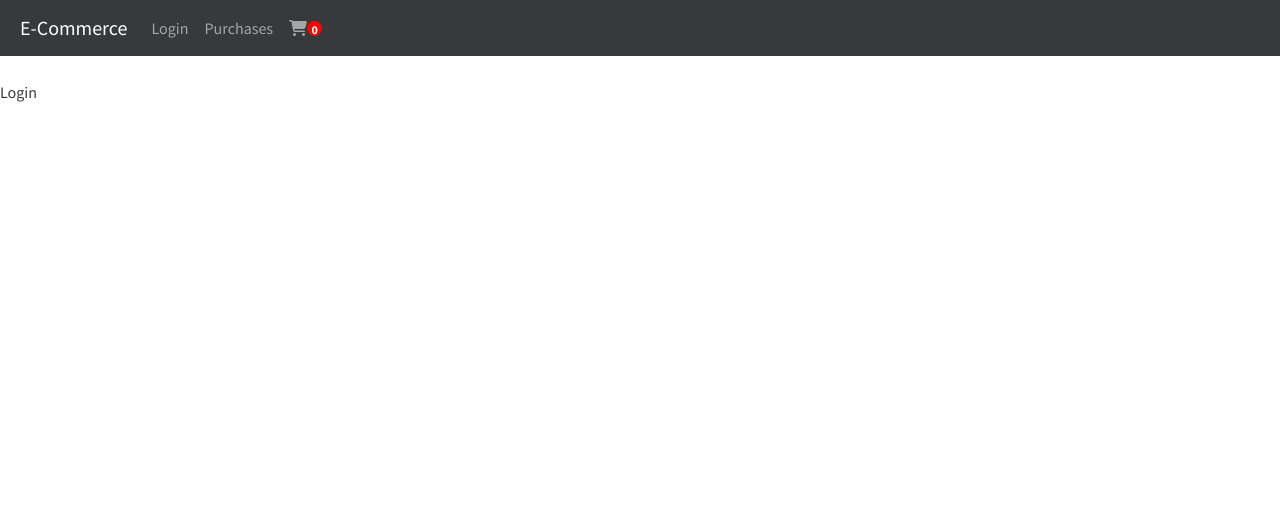
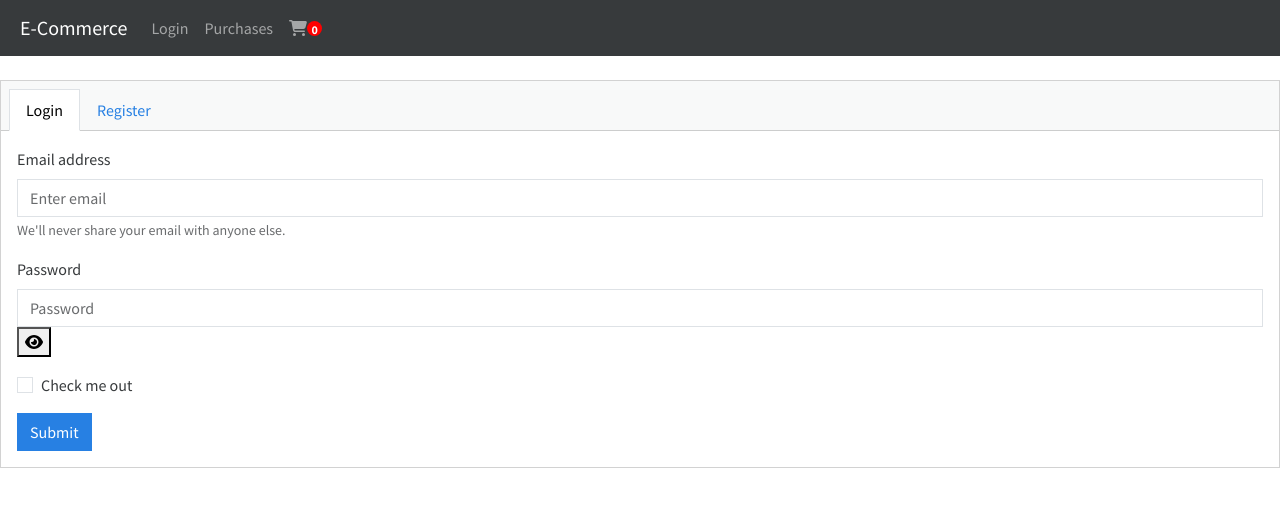
Before and after one commit to KevindelCid/ReactEcommerce, a React (Vite) app: page /#/login in a window 1280 px wide. Shown: the top 506 px of the page. Built offline with nearby package versions, Linux system fonts and the light colour scheme; no server answers.

Commit message:
se agrego login

```diff
--- a/package.json
+++ b/package.json
@@ -18,6 +18,7 @@
     "react": "^18.2.0",
     "react-bootstrap": "^2.5.0",
     "react-dom": "^18.2.0",
+    "react-hook-form": "^7.36.1",
     "react-redux": "^8.0.4",
     "react-router": "^6.4.1",
     "react-router-dom": "^6.4.1",
--- a/src/pages/Login.jsx
+++ b/src/pages/Login.jsx
@@ -1,7 +1,128 @@
-import React from "react";
+import { faEye } from "@fortawesome/free-solid-svg-icons";
+import { FontAwesomeIcon } from "@fortawesome/react-fontawesome";
+import axios from "axios";
+import React, { useState } from "react";
+import { Button, Card, Form, Nav } from "react-bootstrap";
+import { useForm } from "react-hook-form";
 
 const Login = () => {
-  return <div>Login</div>;
+  const [inputType, setinputType] = useState("password");
+  const { register, handleSubmit } = useForm();
+
+  const submit = (data) => {
+    axios
+      .post(
+        "https://ecommerce-api-react.herokuapp.com/api/v1/users/login",
+        data
+      )
+      .then((res) => console.log(res.data));
+  };
+
+  return (
+    <div className="login-container">
+      <section className="form-login-container">
+        <Card>
+          <Card.Header>
+            <Nav variant="tabs" defaultActiveKey="#first">
+              <Nav.Item>
+                <Nav.Link href="#first">Login</Nav.Link>
+              </Nav.Item>
+              <Nav.Item>
+                <Nav.Link href="#link">Register</Nav.Link>
+              </Nav.Item>
+              {/* <Nav.Item>
+            <Nav.Link href="#disabled" disabled>
+              Disabled
+            </Nav.Link>
+          </Nav.Item> */}
+            </Nav>
+          </Card.Header>
+          <Card.Body>
+            <Form onSubmit={handleSubmit(submit)}>
+              <Form.Group className="mb-3" controlId="formBasicEmail">
+                <Form.Label>Email address</Form.Label>
+                <Form.Control
+                  {...register("email")}
+                  type="email"
+                  placeholder="Enter email"
+                />
+                <Form.Text className="text-muted">
+                  We'll never share your email with anyone else.
+                </Form.Text>
+              </Form.Group>
+
+              <Form.Group className="mb-3" controlId="formBasicPassword">
+                <Form.Label>Password</Form.Label>
+                <Form.Control
+                  {...register("password")}
+                  type={inputType}
+                  placeholder="Password"
+                />
+                <button
+                  type="button"
+                  onClick={() =>
+                    inputType === "password"
+                      ? setinputType("text")
+                      : setinputType("password")
+                  }
+                >
+                  <FontAwesomeIcon icon={faEye} />
+                </button>
+              </Form.Group>
+              <Form.Group className="mb-3" controlId="formBasicCheckbox">
+                <Form.Check type="checkbox" label="Check me out" />
+              </Form.Group>
+              <Button variant="primary" type="submit">
+                Submit
+              </Button>
+            </Form>
+          </Card.Body>
+        </Card>
+
+        {/*
+
+
+        <Form>
+          <Form.Group className="mb-3" controlId="formBasicEmail">
+            <Form.Label>Email address</Form.Label>
+            <Form.Control type="email" placeholder="Enter email" />
+            <Form.Text className="text-muted">
+              We'll never share your email with anyone else.
+            </Form.Text>
+          </Form.Group>
+
+          <Form.Group className="mb-3" controlId="formBasicPassword">
+            <Form.Label>Password</Form.Label>
+            <Form.Control type="password" placeholder="Password" />
+            <button type="button">
+              <FontAwesomeIcon icon={faEye} />
+            </button>
+          </Form.Group>
+          <Form.Group className="mb-3" controlId="formBasicCheckbox">
+            <Form.Check type="checkbox" label="Check me out" />
+          </Form.Group>
+          <Button variant="primary" type="submit">
+            Submit
+          </Button>
+        </Form> */}
+
+        {/*
+    <form >
+      <div className="input-login">
+        <label htmlFor="user"></label>
+        <input type="text" id="user" placeholder="Email"  value=""/>
+      </div>
+      <div className="input-login-password">
+        <label htmlFor="user"></label>
+        <input type="password" id="user" placeholder="password"  value=""/>
+        <button type=""> <FontAwesomeIcon icon={faEye} /></button>
+      </div>
+      <button type="submit">Login</button>
+
+    </form> */}
+      </section>
+    </div>
+  );
 };
 
 export default Login;
--- a/src/pages/Product.jsx
+++ b/src/pages/Product.jsx
@@ -61,6 +61,7 @@ const Product = () => {
   };
   return (
     <div>
+      <section className="product-detail-container">
         <h1>{product?.title}</h1>
         <Carousel className="carrousel-container">
           {product?.productImgs.map((img) => (
@@ -70,22 +71,15 @@ const Product = () => {
                 src={img}
                 alt="First slide"
               />
-            {/* <Carousel.Caption>
-              <h3>First slide label</h3>
-              <p>Nulla vitae elit libero, a pharetra augue mollis interdum.</p>
-            </Carousel.Caption> */}
             </Carousel.Item>
           ))}
         </Carousel>
+      </section>
       <section>
         <h2>Articulos realcionados</h2>
         <Row>
           {relatedPorducts.map((prod) => (
-            // <button type="" onClick={() => navigate(`/product/${prod.id}`)}>
-            //   <b>{prod.title}</b>
-            // </button>
-
-            <Col >
+            <Col>
               <Card
                 onClick={() => navigate(`/product/${prod.id}`)}
                 style={{ width: "18rem" }}
```
Also changed, not shown: 1 other file (tests, documents, lock files or other folders). Lines whose indentation alone changed are shown as unchanged.
